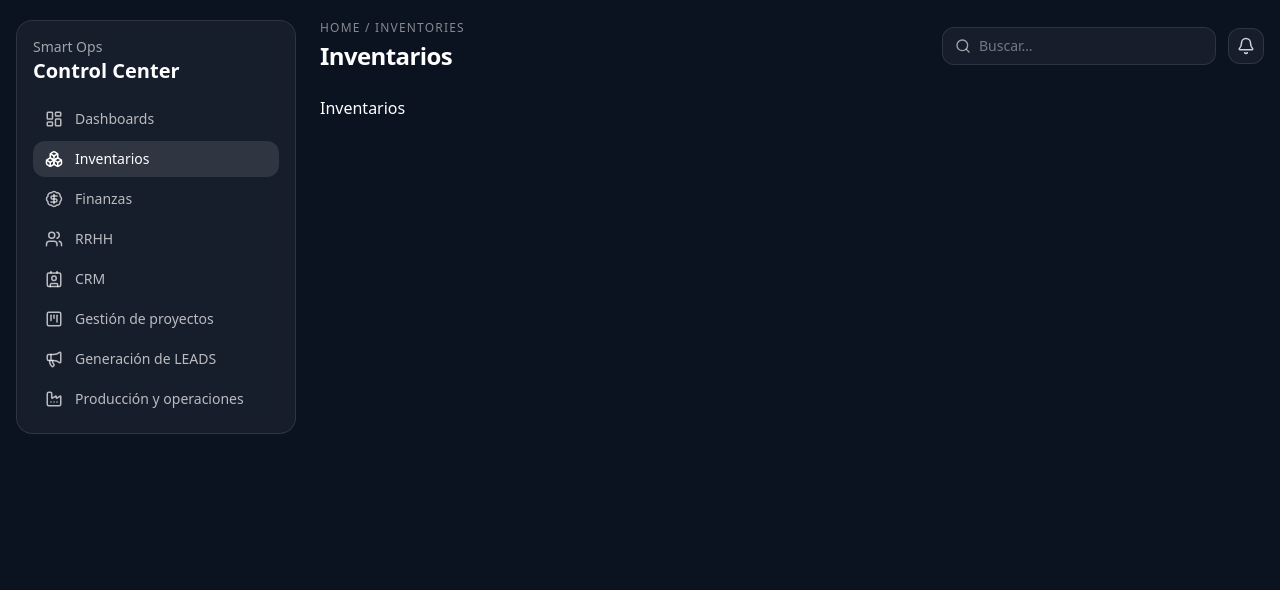
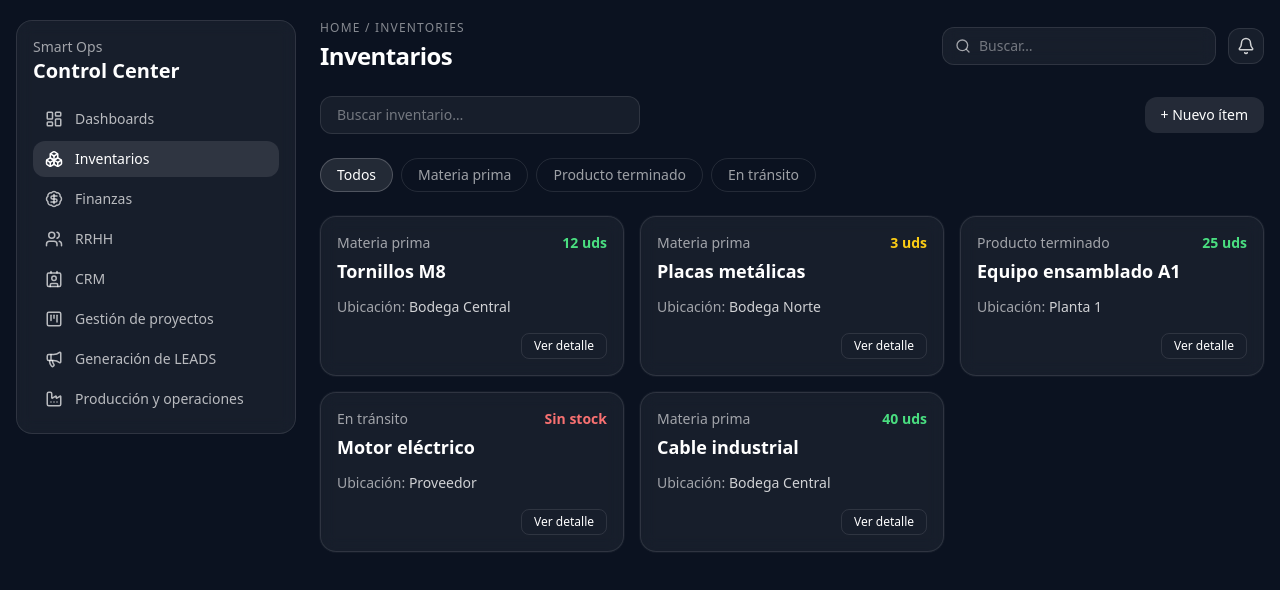
Before and after one commit to Pablo-Platero/smart-ops-frontend, a React (Vite) app: page /inventories in a window 1280 px wide. Shown: the top 590 px of the page. Built offline with nearby package versions, Linux system fonts and the light colour scheme.

Commit message:
Add inventories page with tabs, search and card grid UI

```diff
--- a/src/pages/InventoriesPage.jsx
+++ b/src/pages/InventoriesPage.jsx
@@ -1,3 +1,97 @@
+import { useState } from "react";
+import Card from "../components/ui/Card";
+
+const TABS = ["Todos", "Materia prima", "Producto terminado", "En tránsito"];
+
+const ITEMS = [
+  { id: 1, name: "Tornillos M8", category: "Materia prima", stock: 12, location: "Bodega Central" },
+  { id: 2, name: "Placas metálicas", category: "Materia prima", stock: 3, location: "Bodega Norte" },
+  { id: 3, name: "Equipo ensamblado A1", category: "Producto terminado", stock: 25, location: "Planta 1" },
+  { id: 4, name: "Motor eléctrico", category: "En tránsito", stock: 0, location: "Proveedor" },
+  { id: 5, name: "Cable industrial", category: "Materia prima", stock: 40, location: "Bodega Central" },
+];
+
+function stockColor(stock) {
+  if (stock === 0) return "text-red-400";
+  if (stock < 10) return "text-yellow-400";
+  return "text-green-400";
+}
+
 export default function InventoriesPage() {
-  return <div>Inventarios</div>;
+  const [activeTab, setActiveTab] = useState("Todos");
+  const [search, setSearch] = useState("");
+
+  const filtered = ITEMS.filter((item) => {
+    const byTab = activeTab === "Todos" || item.category === activeTab;
+    const bySearch = item.name.toLowerCase().includes(search.toLowerCase());
+    return byTab && bySearch;
+  });
+
+  return (
+    <div className="space-y-6">
+      {/* Header */}
+      <div className="flex flex-col gap-4 md:flex-row md:items-center md:justify-between">
+        <input
+          placeholder="Buscar inventario…"
+          value={search}
+          onChange={(e) => setSearch(e.target.value)}
+          className="w-full md:w-80 rounded-xl border border-white/10 bg-white/5 px-4 py-2 text-sm outline-none placeholder:text-white/40"
+        />
+
+        <button className="rounded-xl bg-white/10 px-4 py-2 text-sm hover:bg-white/15">
+          + Nuevo ítem
+        </button>
+      </div>
+
+      {/* Tabs */}
+      <div className="flex flex-wrap gap-2">
+        {TABS.map((tab) => (
+          <button
+            key={tab}
+            onClick={() => setActiveTab(tab)}
+            className={`rounded-full px-4 py-1.5 text-sm border ${
+              activeTab === tab
+                ? "bg-white/10 border-white/20 text-white"
+                : "border-white/10 text-white/60 hover:bg-white/5"
+            }`}
+          >
+            {tab}
+          </button>
+        ))}
+      </div>
+
+      {/* Grid */}
+      <div className="grid gap-4 sm:grid-cols-2 lg:grid-cols-3">
+        {filtered.map((item) => (
+          <Card key={item.id} className="p-4">
+            <div className="flex items-start justify-between">
+              <div>
+                <div className="text-sm text-white/60">{item.category}</div>
+                <div className="mt-1 text-lg font-semibold">{item.name}</div>
+              </div>
+              <div className={`text-sm font-semibold ${stockColor(item.stock)}`}>
+                {item.stock === 0 ? "Sin stock" : `${item.stock} uds`}
+              </div>
+            </div>
+
+            <div className="mt-3 text-sm text-white/60">
+              Ubicación: <span className="text-white/80">{item.location}</span>
+            </div>
+
+            <div className="mt-4 flex justify-end">
+              <button className="rounded-lg border border-white/10 px-3 py-1 text-xs hover:bg-white/10">
+                Ver detalle
+              </button>
+            </div>
+          </Card>
+        ))}
+
+        {filtered.length === 0 && (
+          <div className="col-span-full text-center text-white/50">
+            No hay resultados
+          </div>
+        )}
+      </div>
+    </div>
+  );
 }
```
